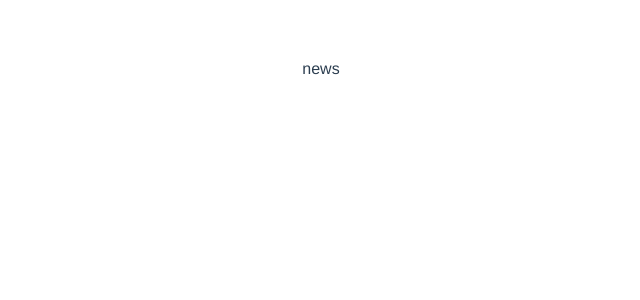
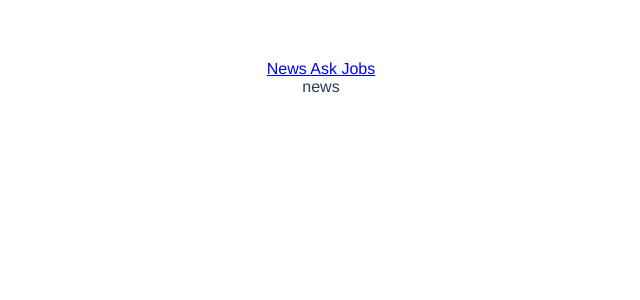
Before and after one commit to skyepodium/vue-news, a Vue app: page /ask#/news in a window 1280 px wide. Shown: the top 300 px of the page, without its empty margins (319-959 px from the left). Built offline with nearby package versions, Linux system fonts and the light colour scheme.

Commit message:
redirect, router-link

```diff
--- a/router/index.js
+++ b/router/index.js
@@ -8,6 +8,10 @@ Vue.use(VueRouter)
 
 export const router = new VueRouter({
     routes: [
+        {
+            path: '/',
+            redirect: '/news'
+        },
         {
             // path: url 주소
             path: '/news',
--- a/src/App.vue
+++ b/src/App.vue
@@ -1,13 +1,18 @@
 <template>
   <div id="app">
+    <tool-bar />
     <router-view />
   </div>
 </template>
 
 <script>
+import ToolBar from './components/ToolBar.vue'
 
 export default {
   name: 'App',
+  components: {
+    ToolBar,
+  },
 }
 </script>
 
--- /dev/null
+++ b/src/components/ToolBar.vue
@@ -0,0 +1,23 @@
+<template>
+  <div>
+    <router-link to="/news">
+      News
+    </router-link>
+    <router-link to="/ask">
+      Ask
+    </router-link>
+    <router-link to="/jobs">
+      Jobs
+    </router-link>
+  </div>
+</template>
+
+<script>
+export default {
+
+}
+</script>
+
+<style>
+
+</style>
```
